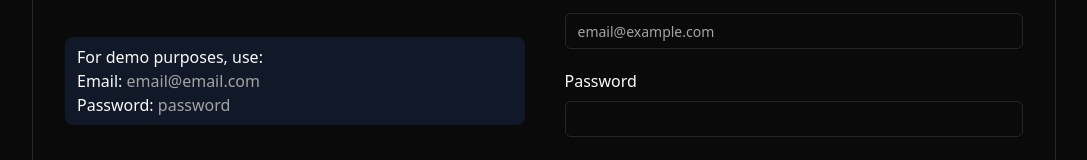
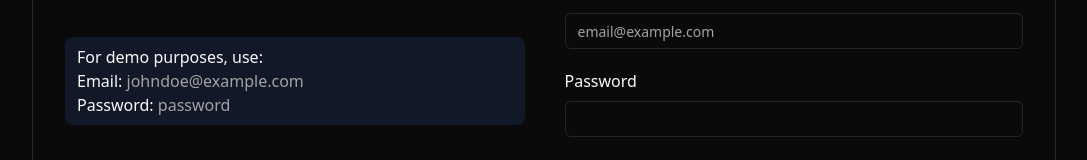
Before and after one commit to ranjabi/twitter-clone-frontend, a Next.js app: page /login in a window 1280 px wide. Shown: the part 319-479 px from the top of the page, without its empty margins (96-1183 px from the left). Built offline with nearby package versions, Linux system fonts and the light colour scheme; no server answers.

Commit message:
chore: change demo email

```diff
--- a/src/pages/login.tsx
+++ b/src/pages/login.tsx
@@ -89,7 +89,7 @@ const Login = () => {
               For demo purposes, use:
               <br />
               Email:{' '}
-              <span className="text-muted-foreground">email@email.com</span>
+              <span className="text-muted-foreground">johndoe@example.com</span>
               <br />
               Password: <span className="text-muted-foreground">password</span>
             </p>
```
